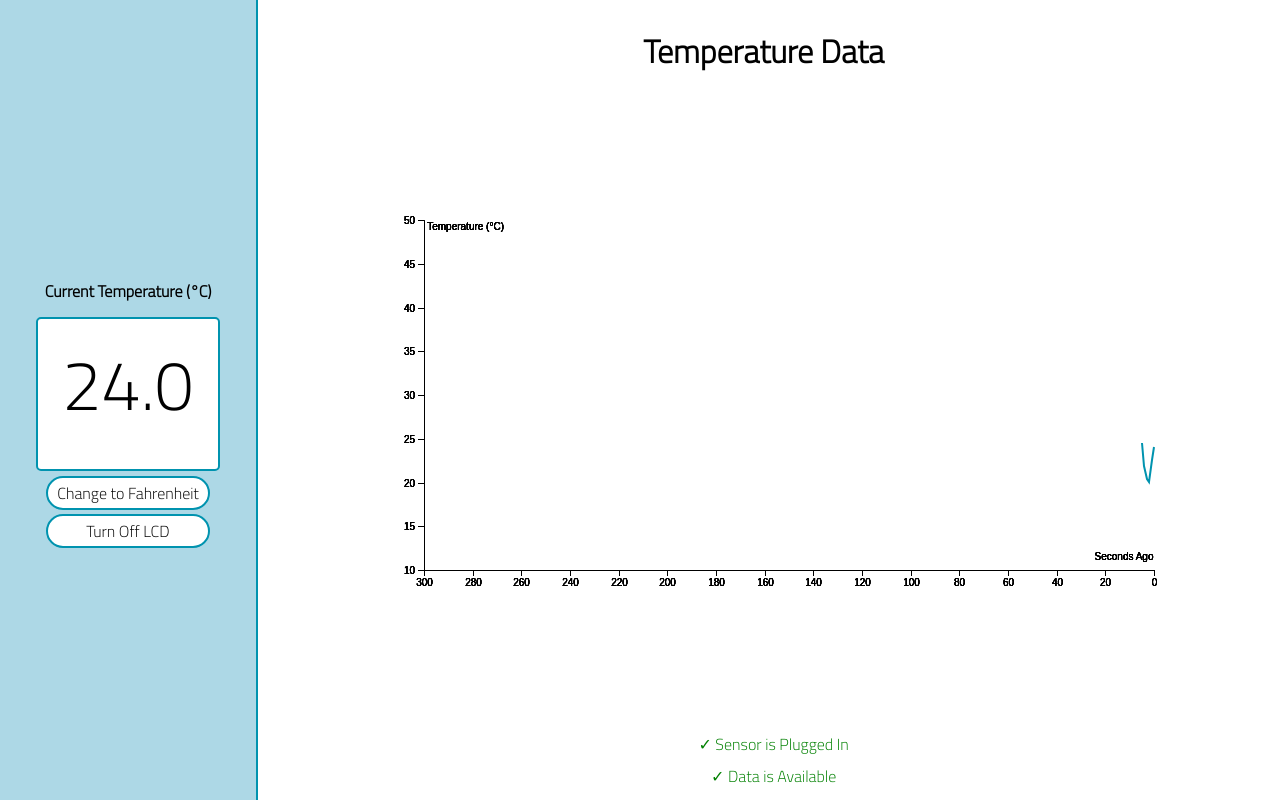
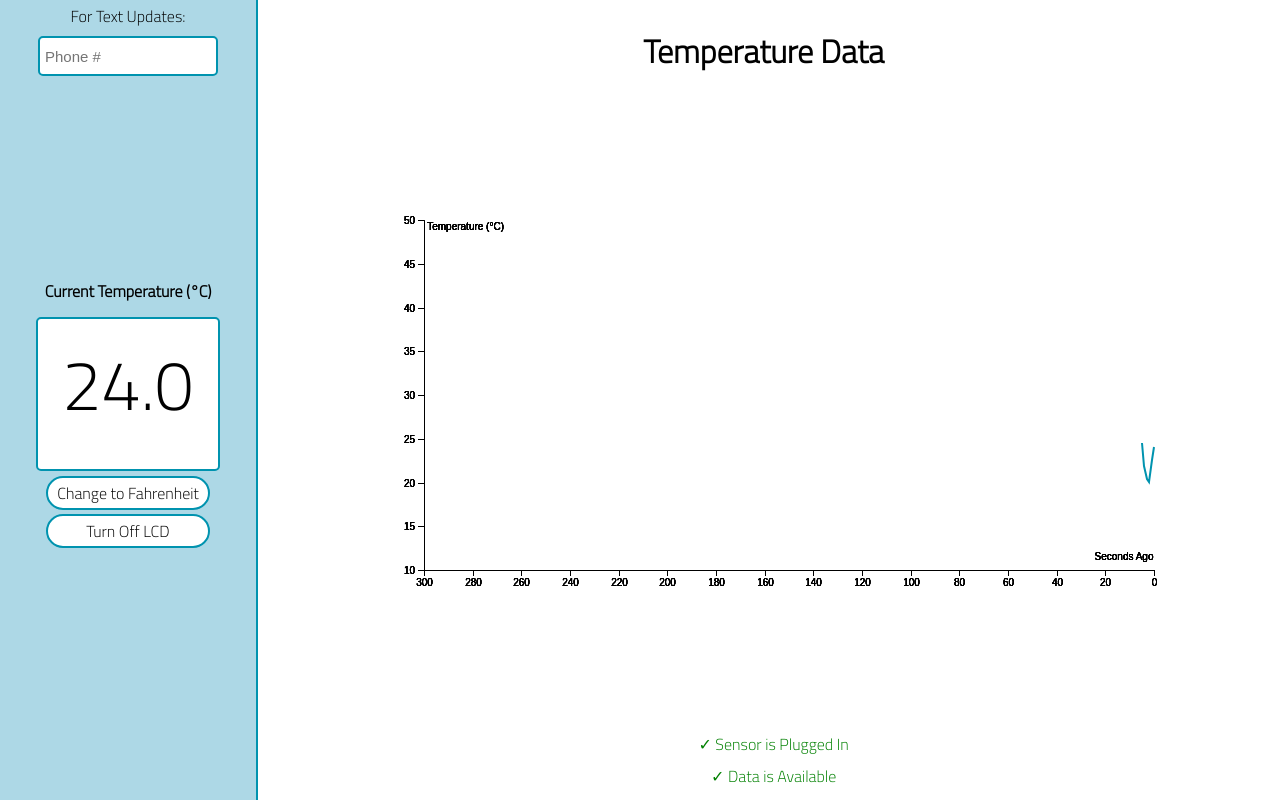
Before and after one commit to Dylan-Gardner/Lab1-Senior-Design, a plain HTML site: page Lab_1_Interface/index.html in a window 1280 px wide. Drawn offline with nearby package versions, Linux system fonts and the light colour scheme.

Commit message:
Phone Number Input Added

```diff
--- a/Lab_1_Interface/index.css
+++ b/Lab_1_Interface/index.css
@@ -69,6 +69,30 @@ body {
     cursor: pointer;
 }
 
+#text-update-heading {
+    position: absolute;
+    top: 2%;
+    left: 50%;
+    width: 180px;
+    transform: translate(-50%, -50%);
+    text-align: center;
+}
+
+#text-update-entry {
+    position: absolute;
+    top: 6%;
+    left: 50%;
+    transform: translate(-50%, -50%);
+    width: 180px;
+    height: 40px;
+    padding: 5px 5px;
+    margin: 8px 0;
+    box-sizing: border-box;
+    font-size: 15px;
+    border: 2px solid rgb(0, 147, 175);
+    border-radius: 5px;
+}
+
 #current-sensor-message {
     position: absolute;
     top: 93%;
--- a/Lab_1_Interface/index.html
+++ b/Lab_1_Interface/index.html
@@ -14,6 +14,8 @@
                     <div id="unit-change-button">Change to Fahrenheit</div>
                     <div id="lcd-button">Turn Off LCD</div>
                 </div>
+                <div id="text-update-heading">For Text Updates:</div>
+                <input id="text-update-entry" placeholder="Phone #"></input>
             </div>
 
             <div id="chart-container">
```
